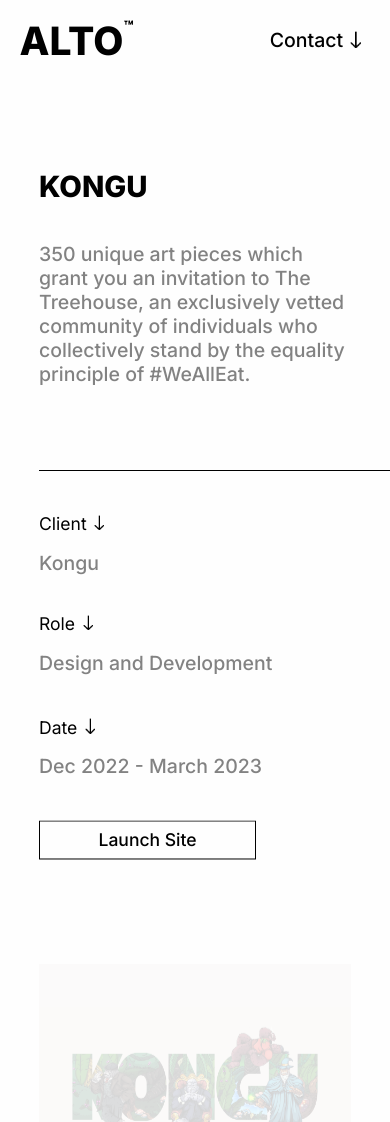
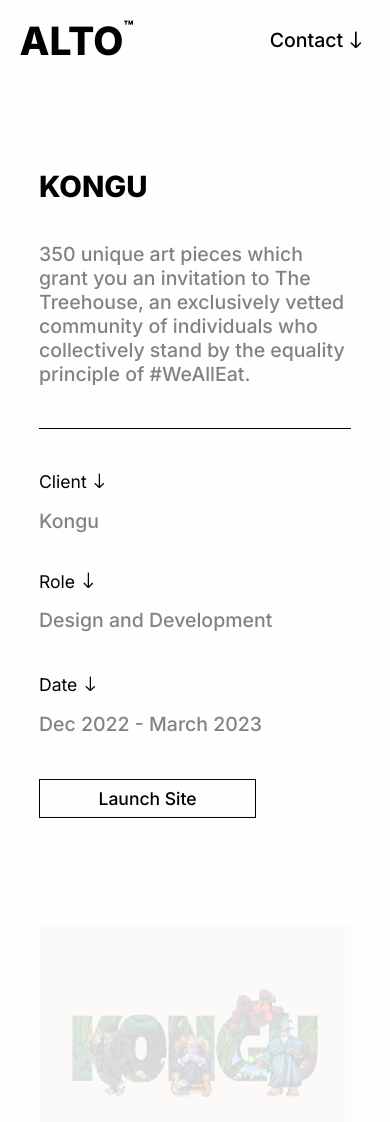
Before and after one commit to Web3alto/Portfolio, a React (Vite) app: page /kongu in a window 390 px wide. Shown: the top 1122 px of the page. Built offline with nearby package versions, Linux system fonts and the light colour scheme.

Commit message:
commit fix all work button

```diff
--- a/src/assets/page/Akogare.tsx
+++ b/src/assets/page/Akogare.tsx
@@ -178,11 +178,9 @@
 							<p>Apr 2023 - Present</p>
 						</div>
 					</div>
-					<a href="" target="blank_">
-						<button className="slide-reveal-a custom-hover">
-							Coming Soon
-						</button>
-					</a>
+					<div className="slide-reveal-a">
+						<button className=" custom-hover">Coming Soon</button>
+					</div>
 				</div>
 
 				<div className="bg-a">
--- a/src/assets/page/Home.tsx
+++ b/src/assets/page/Home.tsx
@@ -343,7 +343,7 @@
 					unparalleled success for clients worldwide.
 				</h3>
 			</div>
-			<section className="about">
+			<section className="homeabout">
 				<div className="left">
 					<h2>About</h2>
 				</div>
--- a/src/assets/page/Kongu.tsx
+++ b/src/assets/page/Kongu.tsx
@@ -12,7 +12,6 @@
 import treehouseImg from "../img/TreehouseBg.png";
 
 function Kongu() {
-
 	const [isSmallScreen, setSmallScreen] = useState(window.innerWidth < 999);
 
 	useEffect(() => {
@@ -179,10 +178,12 @@
 							<p>Dec 2022 - March 2023</p>
 						</div>
 					</div>
-					<a href="https://kongu.io/" target="blank_">
-						<button className="slide-reveal custom-hover">
-							Launch Site
-						</button>
+					<a href="https://kongu.io/" target="_blank">
+						<div className="slide-reveal">
+							<button className=" custom-hover">
+								Launch Site
+							</button>
+						</div>
 					</a>
 				</div>
 
--- a/src/assets/page/Nakama.tsx
+++ b/src/assets/page/Nakama.tsx
@@ -10,9 +10,6 @@
 import nakamaMint from "../img/NakamaMint.png";
 
 function Nakama() {
-	const disableLink = (event: { preventDefault: () => void }) => {
-		event.preventDefault();
-	};
 	// ----------------------------- FIRST PAGE ANIMATION ---------------------------------------
 
 	useLayoutEffect(() => {
@@ -165,13 +162,9 @@
 							<p>May 2023 - Present</p>
 						</div>
 					</div>
-					<button
-						className="slide-reveal-n custom-hover"
-						type="button"
-						onClick={disableLink}
-					>
-						Coming Soon
-					</button>
+					<div className="slide-reveal-n">
+						<button className=" custom-hover">Coming Soon</button>
+					</div>
 				</div>
 
 				<div className="bg-n">
--- a/src/assets/style/page/Akogare.css
+++ b/src/assets/style/page/Akogare.css
@@ -143,9 +143,11 @@
 .role-a .title-a,
 .role-a p,
 .date-a .title-a,
-.date-a p,
+.date-a p {
+	transform: translateY(100%);
+}
 .about-a button {
-	transform: translateY(100%);
+	transform: translateY(200%);
 }
 @keyframes slide-reveal-a {
 	to {
--- a/src/assets/style/page/Home.css
+++ b/src/assets/style/page/Home.css
@@ -118,17 +118,17 @@
 	display: none;
 }
 /* ------------------------------------------------------------------------------------------------------------------------------------------------------------------------------------------------------------------------------------------------------------ */
-.about {
+.homeabout {
 	display: flex;
 	align-items: flex-start;
 	justify-content: flex-start;
 	width: 95vw;
 	margin: 0 auto;
 }
-.about .left {
+.homeabout .left {
 	width: 42.5%;
 }
-.about .right {
+.homeabout .right {
 	width: 57.5%;
 	border-left: 2px solid #000000;
 	display: flex;
@@ -136,7 +136,7 @@
 	justify-content: space-between;
 	flex-direction: column;
 }
-.about .right h3 {
+.homeabout .right h3 {
 	width: 92.5%;
 	margin: 0 auto;
 	font-size: 3.15vw;
@@ -479,10 +479,10 @@
 	h2 {
 		font-size: 2.25vw;
 	}
-	.about .right {
+	.homeabout .right {
 		border-left: 1px solid #000000;
 	}
-	.about .right h3 {
+	.homeabout .right h3 {
 		font-size: 3.5vw;
 		padding: 7.5vh 0 12.5vh 0;
 	}
@@ -601,18 +601,18 @@
 		font-family: "Inter", sans-serif;
 		font-weight: 400;
 	}
-	.about {
+	.homeabout {
 		flex-direction: column;
 		width: 90vw;
 		margin: 5vh auto 0 auto;
 	}
-	.about .right {
+	.homeabout .right {
 		width: 100%;
 		border-top: 1px solid #000000;
 		border-left: none;
 		margin: 2.5vh 0 0 0;
 	}
-	.about .right h3 {
+	.homeabout .right h3 {
 		width: 100%;
 		font-size: 7.5vw;
 		padding: 5vh 0 12.5vh 0;
--- a/src/assets/style/page/Kongu.css
+++ b/src/assets/style/page/Kongu.css
@@ -143,9 +143,11 @@
 .role .title,
 .role p,
 .date .title,
-.date p,
+.date p {
+	transform: translateY(100%);
+}
 .about button {
-	transform: translateY(100%);
+	transform: translateY(200%);
 }
 @keyframes slideReveal {
 	to {
--- a/src/assets/style/page/Nakama.css
+++ b/src/assets/style/page/Nakama.css
@@ -140,9 +140,11 @@
 .role-n .title-n,
 .role-n p,
 .date-n .title-n,
-.date-n p,
+.date-n p {
+	transform: translateY(100%);
+}
 .about-n button {
-	transform: translateY(100%);
+	transform: translateY(200%);
 }
 @keyframes slide-reveal-n {
 	to {
```
